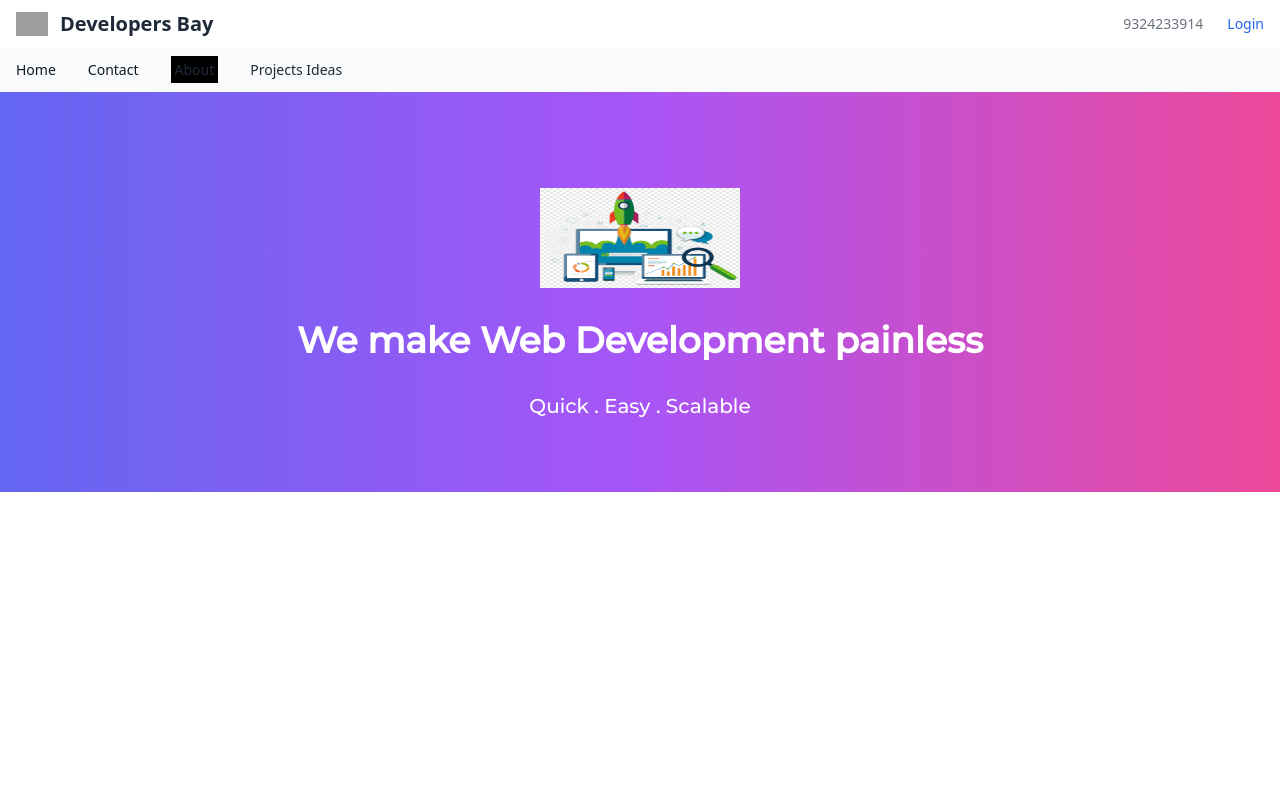
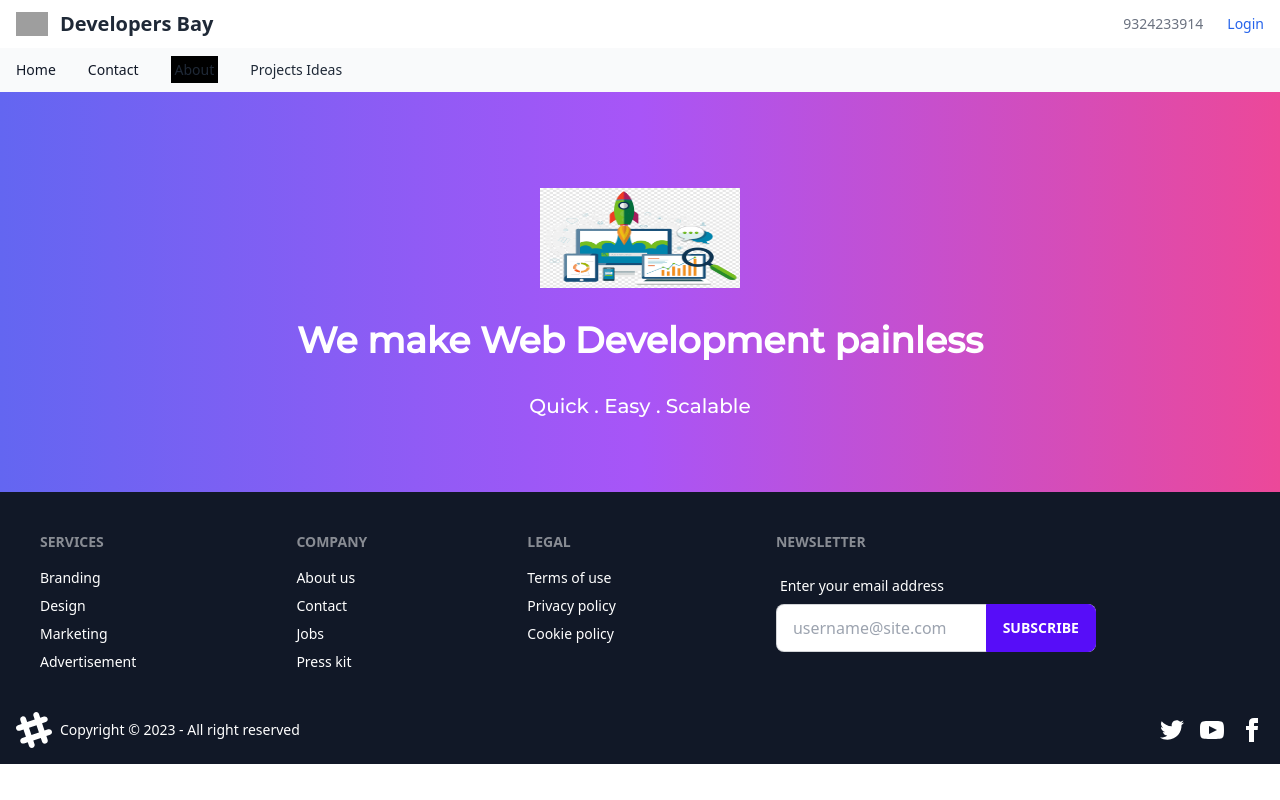
Before and after one commit to 360abhi/RoutingApp, an Angular app: page /about in a window 1280 px wide. Built offline with nearby package versions, Linux system fonts and the light colour scheme; grey boxes are pictures that could not be loaded.

Commit message:
scroll on top on new page

```diff
--- a/src/app/about/about.component.html
+++ b/src/app/about/about.component.html
@@ -5,3 +5,66 @@
 </div>
 
 <!-- <button type="button" class="text-white bg-gradient-to-r from-blue-500 via-blue-600 to-blue-700 hover:bg-gradient-to-br focus:ring-4 focus:outline-none focus:ring-blue-300 dark:focus:ring-blue-800 font-medium rounded-lg text-sm px-5 py-2.5 text-center mr-2 mb-2">Blue</button> -->
+<footer class="footer p-10 bg-gray-900 text-white">
+    <div>
+        <span class="footer-title">Services</span>
+        <a class="link link-hover">Branding</a>
+        <a class="link link-hover">Design</a>
+        <a class="link link-hover">Marketing</a>
+        <a class="link link-hover">Advertisement</a>
+    </div>
+    <div>
+        <span class="footer-title">Company</span>
+        <a class="link link-hover">About us</a>
+        <a class="link link-hover">Contact</a>
+        <a class="link link-hover">Jobs</a>
+        <a class="link link-hover">Press kit</a>
+    </div>
+    <div>
+        <span class="footer-title">Legal</span>
+        <a class="link link-hover">Terms of use</a>
+        <a class="link link-hover">Privacy policy</a>
+        <a class="link link-hover">Cookie policy</a>
+    </div>
+    <div>
+        <span class="footer-title">Newsletter</span>
+        <div class="form-control w-80">
+            <label class="label">
+                <span class="label-text text-white">Enter your email address</span>
+            </label>
+            <div class="relative">
+                <input type="text" placeholder="username@site.com" class="input input-bordered w-full pr-16" />
+                <button class="btn btn-primary absolute top-0 right-0 rounded-l-none">Subscribe</button>
+            </div>
+        </div>
+    </div>
+</footer>
+<footer class="footer items-center -mt-4 p-4 bg-gray-900 text-neutral-content">
+    <div class="items-center grid-flow-col">
+        <svg width="36" height="36" viewBox="0 0 24 24" xmlns="http://www.w3.org/2000/svg" fill-rule="evenodd"
+            clip-rule="evenodd" class="fill-current">
+            <path
+                d="M22.672 15.226l-2.432.811.841 2.515c.33 1.019-.209 2.127-1.23 2.456-1.15.325-2.148-.321-2.463-1.226l-.84-2.518-5.013 1.677.84 2.517c.391 1.203-.434 2.542-1.831 2.542-.88 0-1.601-.564-1.86-1.314l-.842-2.516-2.431.809c-1.135.328-2.145-.317-2.463-1.229-.329-1.018.211-2.127 1.231-2.456l2.432-.809-1.621-4.823-2.432.808c-1.355.384-2.558-.59-2.558-1.839 0-.817.509-1.582 1.327-1.846l2.433-.809-.842-2.515c-.33-1.02.211-2.129 1.232-2.458 1.02-.329 2.13.209 2.461 1.229l.842 2.515 5.011-1.677-.839-2.517c-.403-1.238.484-2.553 1.843-2.553.819 0 1.585.509 1.85 1.326l.841 2.517 2.431-.81c1.02-.33 2.131.211 2.461 1.229.332 1.018-.21 2.126-1.23 2.456l-2.433.809 1.622 4.823 2.433-.809c1.242-.401 2.557.484 2.557 1.838 0 .819-.51 1.583-1.328 1.847m-8.992-6.428l-5.01 1.675 1.619 4.828 5.011-1.674-1.62-4.829z">
+            </path>
+        </svg>
+        <p>Copyright © 2023 - All right reserved</p>
+    </div>
+    <div class="grid-flow-col gap-4 md:place-self-center md:justify-self-end">
+        <a><svg xmlns="http://www.w3.org/2000/svg" width="24" height="24" viewBox="0 0 24 24" class="fill-current">
+                <path
+                    d="M24 4.557c-.883.392-1.832.656-2.828.775 1.017-.609 1.798-1.574 2.165-2.724-.951.564-2.005.974-3.127 1.195-.897-.957-2.178-1.555-3.594-1.555-3.179 0-5.515 2.966-4.797 6.045-4.091-.205-7.719-2.165-10.148-5.144-1.29 2.213-.669 5.108 1.523 6.574-.806-.026-1.566-.247-2.229-.616-.054 2.281 1.581 4.415 3.949 4.89-.693.188-1.452.232-2.224.084.626 1.956 2.444 3.379 4.6 3.419-2.07 1.623-4.678 2.348-7.29 2.04 2.179 1.397 4.768 2.212 7.548 2.212 9.142 0 14.307-7.721 13.995-14.646.962-.695 1.797-1.562 2.457-2.549z">
+                </path>
+            </svg>
+        </a>
+        <a><svg xmlns="http://www.w3.org/2000/svg" width="24" height="24" viewBox="0 0 24 24" class="fill-current">
+                <path
+                    d="M19.615 3.184c-3.604-.246-11.631-.245-15.23 0-3.897.266-4.356 2.62-4.385 8.816.029 6.185.484 8.549 4.385 8.816 3.6.245 11.626.246 15.23 0 3.897-.266 4.356-2.62 4.385-8.816-.029-6.185-.484-8.549-4.385-8.816zm-10.615 12.816v-8l8 3.993-8 4.007z">
+                </path>
+            </svg></a>
+        <a><svg xmlns="http://www.w3.org/2000/svg" width="24" height="24" viewBox="0 0 24 24" class="fill-current">
+                <path
+                    d="M9 8h-3v4h3v12h5v-12h3.642l.358-4h-4v-1.667c0-.955.192-1.333 1.115-1.333h2.885v-5h-3.808c-3.596 0-5.192 1.583-5.192 4.615v3.385z">
+                </path>
+            </svg></a>
+    </div>
+</footer>
--- a/src/app/app.component.html
+++ b/src/app/app.component.html
@@ -1,3 +1,3 @@
 <app-navbar></app-navbar>
 
-<router-outlet></router-outlet>
+<router-outlet (activate)="onActivate($event)"></router-outlet>
--- a/src/app/app.component.ts
+++ b/src/app/app.component.ts
@@ -7,4 +7,19 @@
 })
 export class AppComponent {
   title = 'Developers Bay';
+
+  onActivate(event: Event) {
+    // window.scroll(0,0);
+
+    window.scroll({
+            top: 0,
+            left: 0,
+            behavior: 'smooth'
+     });
+
+     //or document.body.scrollTop = 0;
+     //or document.querySelector('body').scrollTo(0,0)
+
+ }
+
 }
--- a/src/app/projectideas/projectideas.component.html
+++ b/src/app/projectideas/projectideas.component.html
@@ -6,7 +6,6 @@
             placeholder="Your idea..." [(ngModel)]="myname" >
         <button class="btn btn-accent py-1" (click)="addProject(target.value)">Add</button>
     </div>
-
 </div>
 
 <div class="relative overflow-x-auto shadow-md sm:rounded-lg">
--- a/src/app/projectideas/projectideas.component.ts
+++ b/src/app/projectideas/projectideas.component.ts
@@ -8,7 +8,7 @@
 export class ProjectideasComponent {
 
 
- projects: {name: String;}[] = [];
+ projects: {name: String}[] = [];
 
  myname : string = "";
 
```
Also changed, not shown: src/app/home/home.component.html (+24 -7 lines), 1 other file (tests, documents, lock files or other folders).
